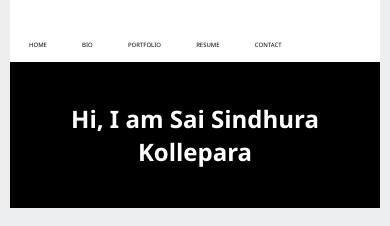
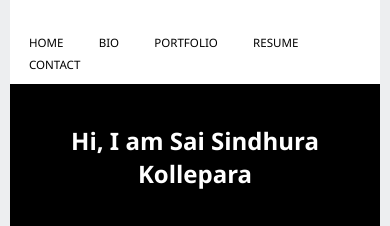
Before and after one commit to Sindhura1897/Portfolio, a plain HTML site: page index.html in a window 390 px wide. Shown: the top 226 px of the page. Drawn offline with Linux system fonts and the light colour scheme.

Commit message:
Update style.css

```diff
--- a/styles/style.css
+++ b/styles/style.css
@@ -177,11 +177,11 @@ nav ul li {
     }
 
     .nav-link {
-        font-size: 0.55em;
+        font-size: 0.85em;
     }
 
     nav ul li{
-        font-size: 0.65em;
+        font-size: 0.85em;
     }
 
     .text-container p {
```
